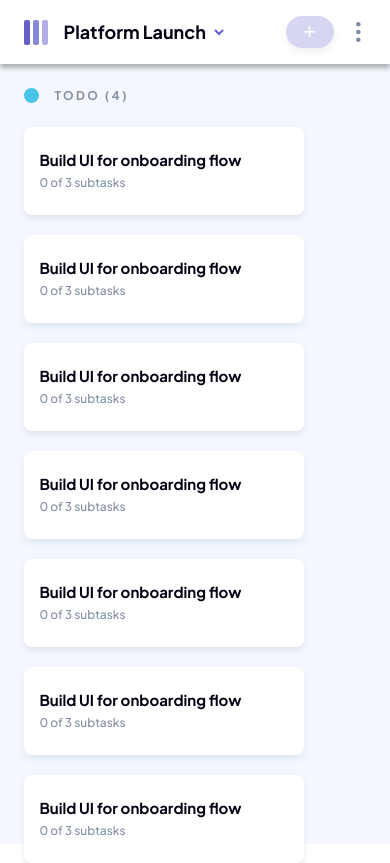
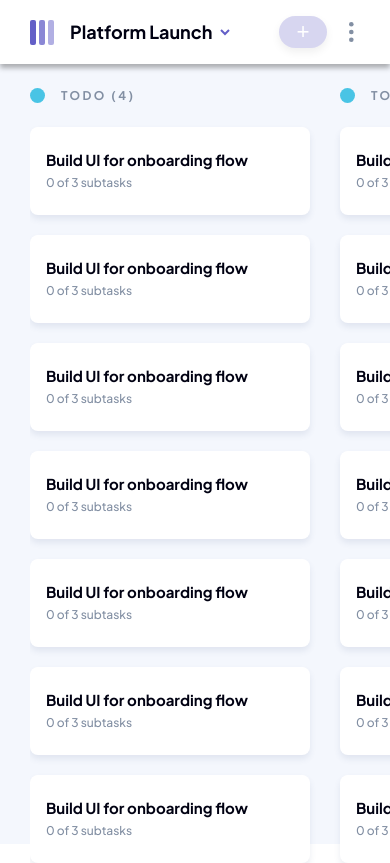
Before and after one commit to BasilGaudion/Kanban-task-manager, a React app: page / in a window 390 px wide. Built offline with nearby package versions, Linux system fonts and the light colour scheme.

Commit message:
feature/add column slider

```diff
--- a/package.json
+++ b/package.json
@@ -57,6 +57,7 @@
     "prop-types": "^15.8.1",
     "react": "^18.2.0",
     "react-dom": "^18.2.0",
-    "react-router-dom": "^6.14.2"
+    "react-router-dom": "^6.14.2",
+    "swiper": "^10.1.0"
   }
 }
--- a/src/components/App/styles.scss
+++ b/src/components/App/styles.scss
@@ -1,4 +1,6 @@
 @import url('https://fonts.googleapis.com/css2?family=Plus+Jakarta+Sans:wght@500;700&display=swap');
+// @import 'swiper/swiper.min.css';
+
 
 .app {
   margin: 0;
@@ -11,7 +13,9 @@
 
 @media screen and (max-width: 768px) {
   .container {
-      width: 343px;
+      width: 100%;
+      padding: 0 30px;
+      margin: auto;
   }
 }
 
--- a/src/components/Main/index.tsx
+++ b/src/components/Main/index.tsx
@@ -1,6 +1,14 @@
 import React, { useState } from 'react';
+import { Swiper, SwiperSlide } from 'swiper/react';
+
+// Import Swiper styles
+import 'swiper/scss';
+import 'swiper/scss/pagination';
+
 import './styles.scss';
 import Column from '../Column';
+
+import { Pagination } from 'swiper/modules';
 
 const Main = () => {
   const [haveColums, setHaveColums] = useState(true);
@@ -10,10 +18,23 @@ const Main = () => {
         {haveColums
 
           ?
+
           <div className='main__container container'>
-            <Column/>
+            <Swiper
+              slidesPerView={'auto'}
+              // spaceBetween={35}
+              className="mySwiper"
+            >
+              <SwiperSlide><Column/></SwiperSlide>
+              <SwiperSlide><Column/></SwiperSlide>
+              <SwiperSlide><Column/></SwiperSlide>
+              <SwiperSlide><Column/></SwiperSlide>
+            </Swiper>
+
           </div>
+
           :
+
           <div className='main__container--empty container'>
             <h3 className='main__empty-board'>This board is empty. Create a new column to get started.</h3>
             <button type='button' className='main__button-column'>+ Add New Column</button>
--- a/src/components/Main/styles.scss
+++ b/src/components/Main/styles.scss
@@ -33,3 +33,13 @@
         font-weight: 700;
     }
 }
+
+// Swiper
+.swiper-horizontal {
+    width: calc(100% + 30px);
+}
+
+.swiper-slide {
+    width: 280px!important;
+    margin-right: 30px;
+}
```
Also changed, not shown: 2 other files (tests, documents, lock files or other folders).
